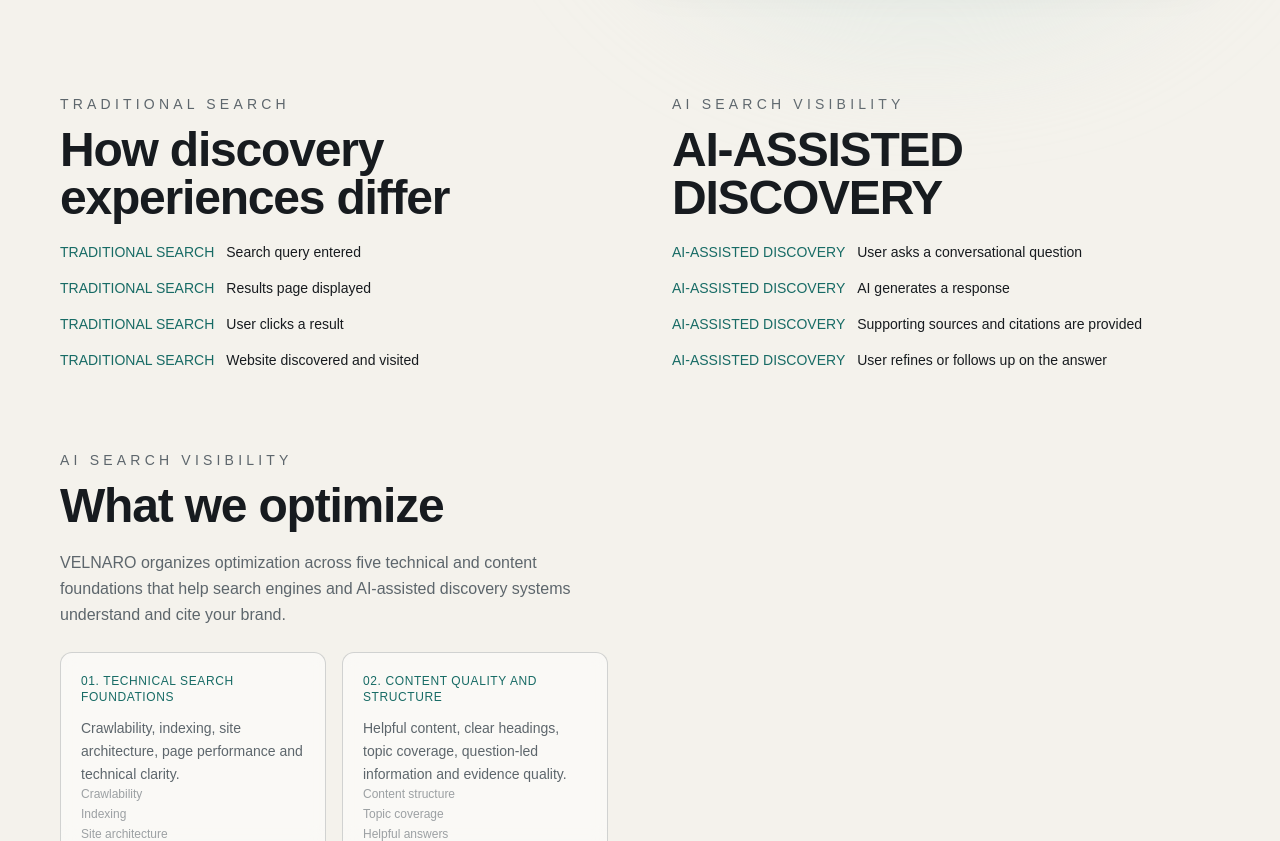
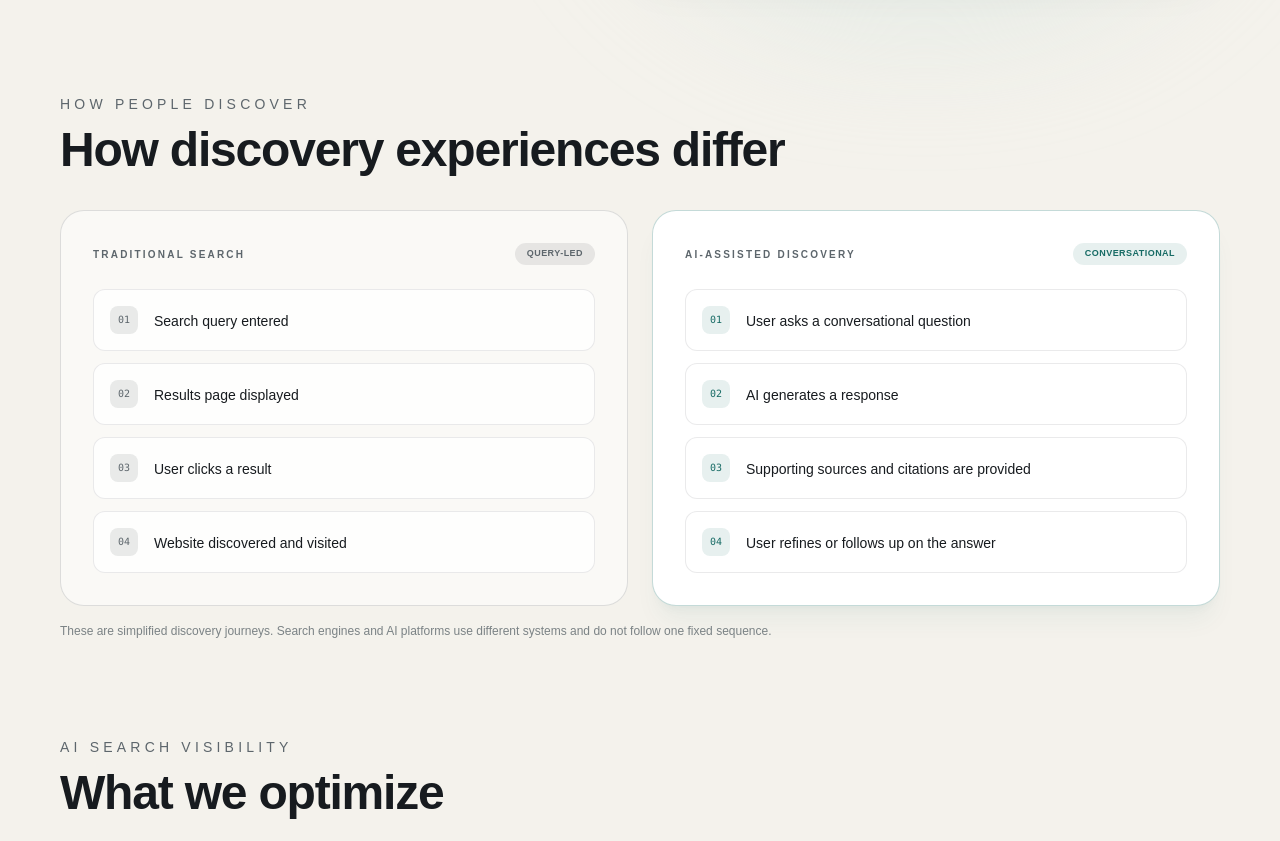
Before and after one commit to devtalish/velnaro-web, a Next.js app: page /ai-search-visibility in a window 1280 px wide. Shown: the part 714-1555 px from the top of the page. Built offline with nearby package versions, Linux system fonts and the light colour scheme; no server answers; a web font is replaced by a local one.

Commit message:
Redesign search comparison as clear side-by-side journey cards

```diff
--- a/components/ai-search-visibility/discovery-comparison.tsx
+++ b/components/ai-search-visibility/discovery-comparison.tsx
@@ -10,6 +10,25 @@ type DiscoveryComparisonProps = {
   aiItems: string[];
 };
 
+const JourneyCard: FC<{ label: string; items: string[]; ai?: boolean }> = ({ label, items, ai = false }) => (
+  <article className={`rounded-3xl border p-6 sm:p-8 ${ai ? "border-deep-teal/25 bg-white shadow-xl shadow-deep-teal/[0.05]" : "border-slate/15 bg-white/55"}`}>
+    <div className="mb-6 flex items-center justify-between gap-3">
+      <p className="text-[10px] font-semibold uppercase tracking-[0.22em] text-muted">{label}</p>
+      <span className={`rounded-full px-3 py-1 text-[9px] font-semibold uppercase tracking-wider ${ai ? "bg-deep-teal/10 text-deep-teal" : "bg-slate/10 text-muted"}`}>
+        {ai ? "Conversational" : "Query-led"}
+      </span>
+    </div>
+    <ol className="space-y-3">
+      {items.map((item, index) => (
+        <li key={item} className="flex items-start gap-4 rounded-xl border border-slate/10 bg-white/80 p-4">
+          <span className={`flex h-7 w-7 shrink-0 items-center justify-center rounded-lg font-mono text-[10px] ${ai ? "bg-deep-teal/10 text-deep-teal" : "bg-slate/10 text-muted"}`}>{String(index + 1).padStart(2, "0")}</span>
+          <span className="pt-1 text-sm leading-relaxed text-graphite">{item}</span>
+        </li>
+      ))}
+    </ol>
+  </article>
+);
+
 export const DiscoveryComparison: FC<DiscoveryComparisonProps> = ({
   title,
   traditionalTitle,
@@ -17,36 +36,15 @@ export const DiscoveryComparison: FC<DiscoveryComparisonProps> = ({
   aiTitle,
   aiItems,
 }) => (
-  <section className="mb-20">
-    <div className="grid lg:grid-cols-2 gap-16 items-center">
-      <div>
-        <p className="text-eyebrow uppercase tracking-wider mb-3">{traditionalTitle.toUpperCase()}</p>
-        <h2 className="text-heading mb-5">{title}</h2>
-        <div className="space-y-4 text-sm text-muted">
-          {traditionalItems.map((item, i) => (
-            <div key={i} className="flex items-start gap-3">
-              <span className="text-deep-teal">TRADITIONAL SEARCH</span>
-              <div>
-                <h3 className="font-medium text-graphite">{item}</h3>
-              </div>
-            </div>
-          ))}
-        </div>
-      </div>
-      <div>
-        <p className="text-eyebrow uppercase tracking-wider mb-3">AI SEARCH VISIBILITY</p>
-        <h2 className="text-heading mb-5">{aiTitle}</h2>
-        <div className="space-y-4 text-sm text-muted">
-          {aiItems.map((item, i) => (
-            <div key={i} className="flex items-start gap-3">
-              <span className="text-deep-teal">AI-ASSISTED DISCOVERY</span>
-              <div>
-                <h3 className="font-medium text-graphite">{item}</h3>
-              </div>
-            </div>
-          ))}
-        </div>
-      </div>
+  <section className="mb-24">
+    <div className="mb-9 max-w-3xl">
+      <p className="text-eyebrow mb-3 uppercase tracking-wider">HOW PEOPLE DISCOVER</p>
+      <h2 className="text-heading">{title}</h2>
     </div>
+    <div className="grid gap-4 lg:grid-cols-2 lg:gap-6">
+      <JourneyCard label={traditionalTitle} items={traditionalItems} />
+      <JourneyCard label={aiTitle} items={aiItems} ai />
+    </div>
+    <p className="mt-4 max-w-3xl text-xs leading-relaxed text-muted/80">These are simplified discovery journeys. Search engines and AI platforms use different systems and do not follow one fixed sequence.</p>
   </section>
 );
```
